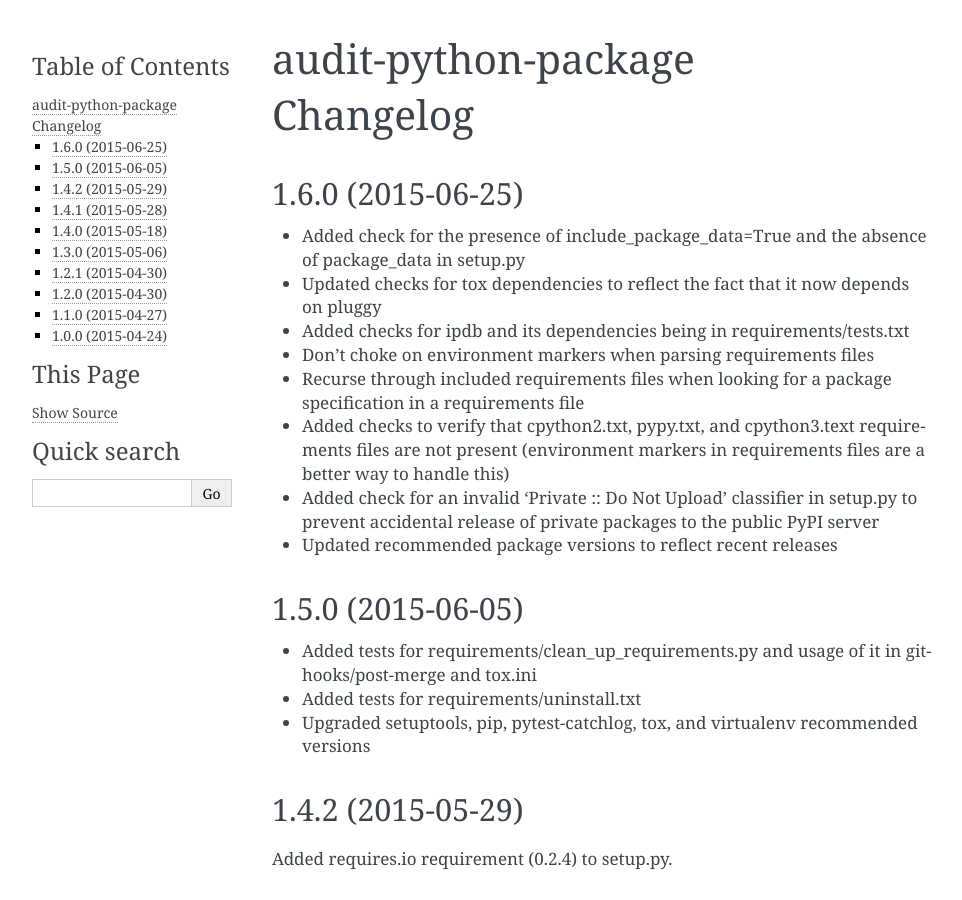
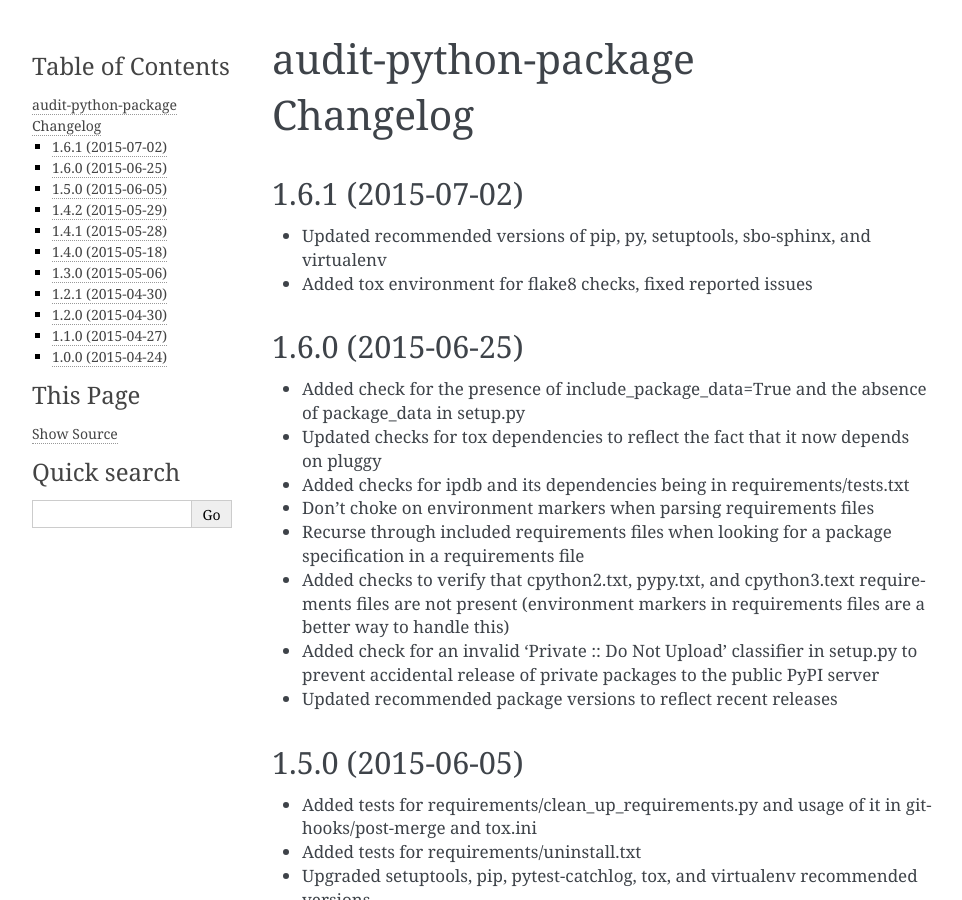
Before and after one commit to oreillymedia/audit-python-package, a Sphinx documentation site: the page built from docs/CHANGELOG.rst, in a window 1280 px wide and 900 px high. Shown: the whole window, without its empty margins (148-1110 px from the left). Built offline with Sphinx 7.4.7, drawn with Linux system fonts in a browser that asks for light colours; pages that are not in the unit, such as notebooks, are missing from menus; the version number is read from the project's files by our own code.

Commit message:
FR-153 | Upgrade dependencies, add flake8 check

```diff
--- a/docs/CHANGELOG.rst
+++ b/docs/CHANGELOG.rst
@@ -1,5 +1,11 @@
 audit-python-package Changelog
 ==============================
+
+1.6.1 (2015-07-02)
+------------------
+* Updated recommended versions of pip, py, setuptools, sbo-sphinx, and
+  virtualenv
+* Added tox environment for flake8 checks, fixed reported issues
 
 1.6.0 (2015-06-25)
 ------------------
--- a/setup.py
+++ b/setup.py
@@ -11,7 +11,7 @@
 import os
 from setuptools import find_packages, setup
 
-version = '1.6.0'  # Don't forget to update docs/CHANGELOG.rst if you increment the version
+version = '1.6.1'  # Don't forget to update docs/CHANGELOG.rst if you increment the version
 
 install_requires = [
     'future',
```
Also changed, not shown: 9 other files.
